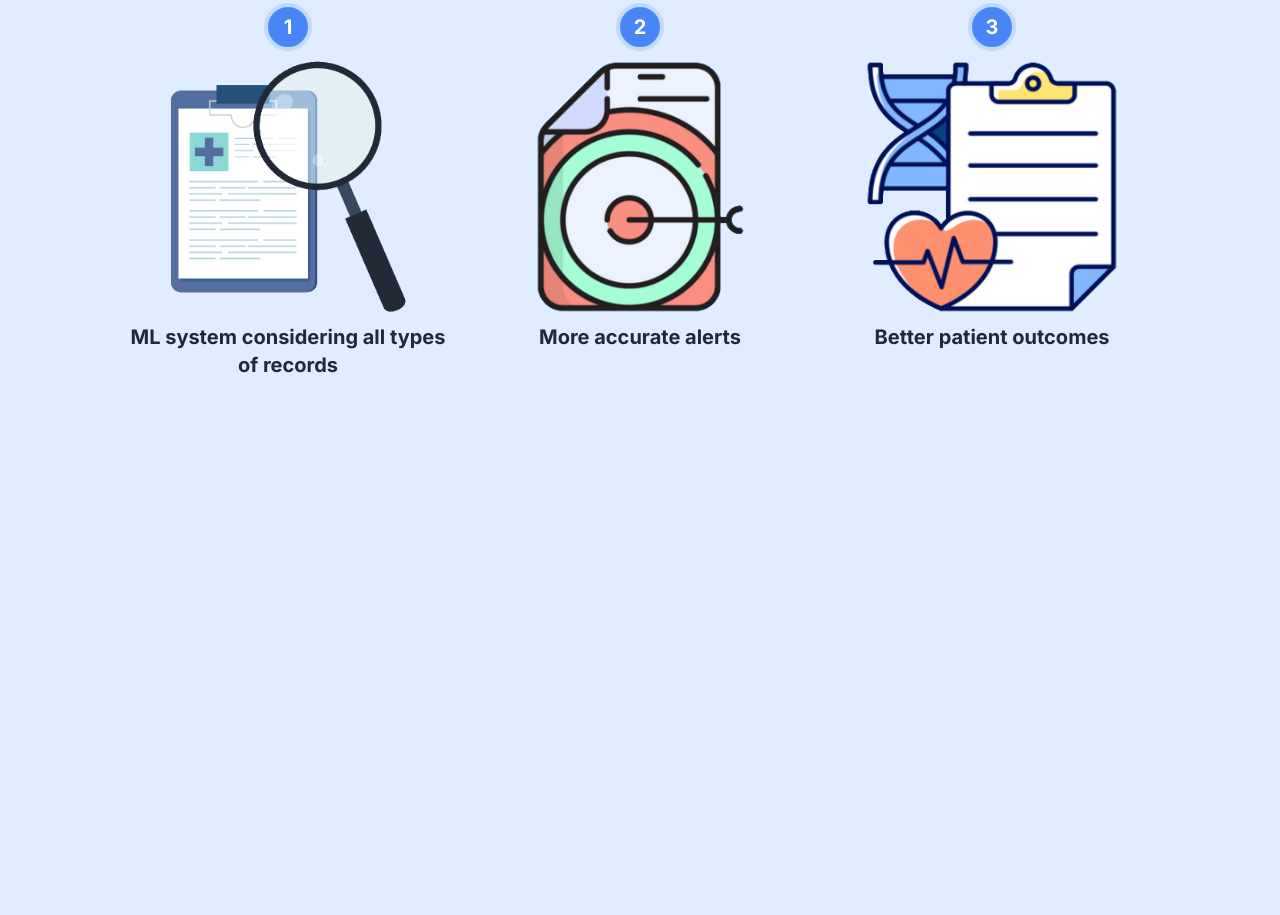
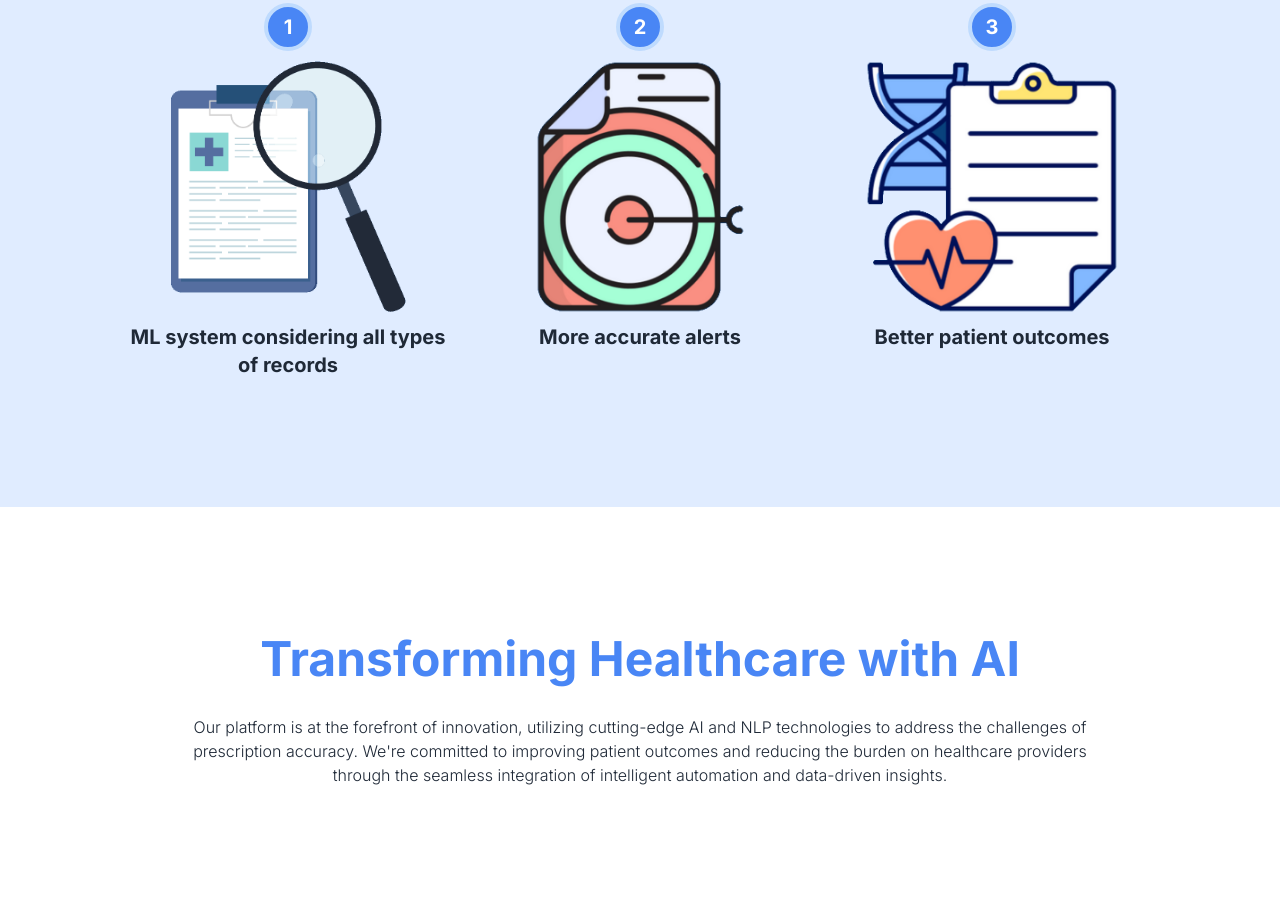
Before and after one commit to kyle-trinh/viai.io, an Astro site: page / in a window 1280 px wide. Shown: the part 1895-2810 px from the top of the page. Before the commit the page ends 2402 px from the top, so only its background shows below. Built offline with nearby package versions, Linux system fonts and the light colour scheme; Astro itself is replaced by a stand-in of ours.

Commit message:
Add tagline section

```diff
--- a/src/components/SectionHeader.astro
+++ b/src/components/SectionHeader.astro
@@ -1,7 +1,7 @@
+---
+const { extraClasses } = Astro.props;
 ---
 
----
-
-<h2 class='md:text-5xl text-4xl font-bold text-primary mb-8'>
+<h2 class=`md:text-5xl text-4xl font-bold text-primary mb-8 ${extraClasses}`>
   <slot />
 </h2>
--- a/src/pages/index.astro
+++ b/src/pages/index.astro
@@ -200,6 +200,19 @@ const steps = [
         </div>
       </div>
     </section>
+
+    <section class='bg-white lg:py-32 px-4 md:px-10 2xl:px-0 py-20 text-center'>
+      <div class='max-w-4xl mx-auto'>
+        <SectionHeader> Transforming Healthcare with AI </SectionHeader>
+        <p>
+          Our platform is at the forefront of innovation, utilizing cutting-edge
+          AI and NLP technologies to address the challenges of prescription
+          accuracy. We're committed to improving patient outcomes and reducing
+          the burden on healthcare providers through the seamless integration of
+          intelligent automation and data-driven insights.
+        </p>
+      </div>
+    </section>
   </body>
 
   <style is:global>
```
